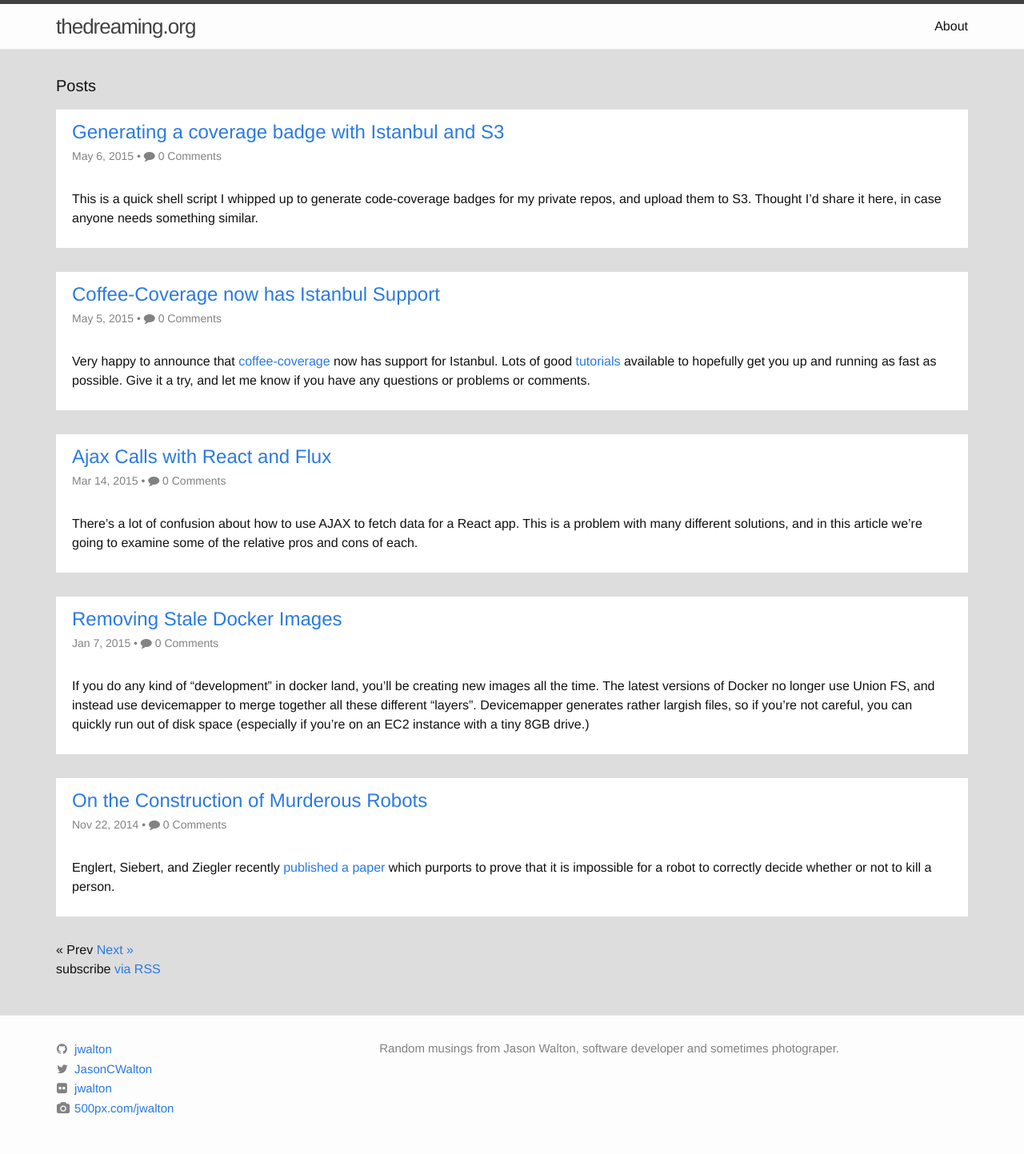
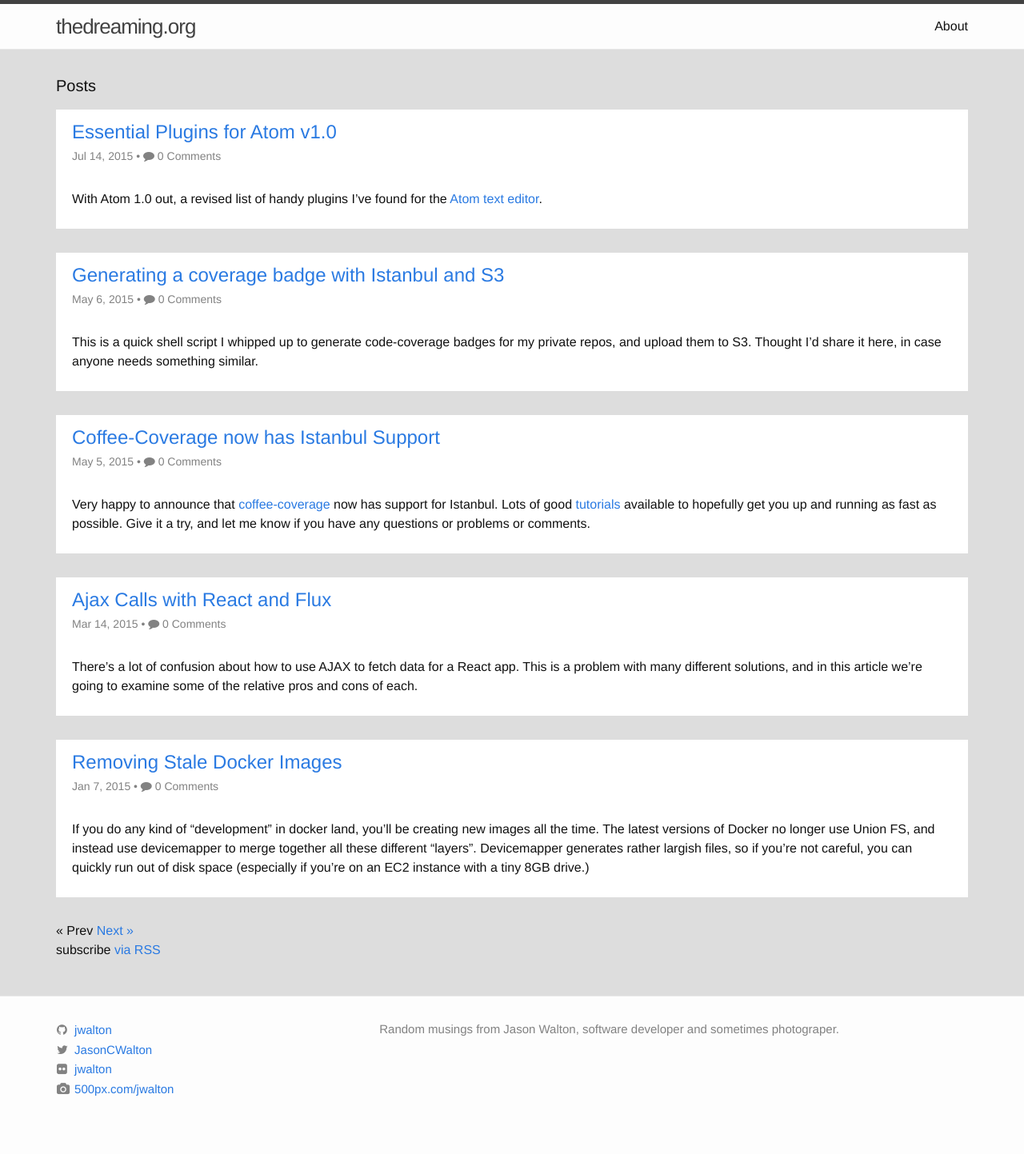
Before and after one commit to jwalton/thedreaming.org, a Jekyll site: the page built from index.html, in a window 1280 px wide. Shown: the whole page at 80% size. Built offline with Jekyll 4.4.1, drawn with Linux system fonts in a browser that asks for light colours; the list of posts is cut into pages by our own code; comment, search, counter and statistics services are not loaded; after the commit the page ends 1419 px from its top, so only the background shows below that.

Commit message:
Fix metadata.

```diff
--- a/_posts/2015-07-14-atom-plugins-2.md
+++ b/_posts/2015-07-14-atom-plugins-2.md
@@ -3,7 +3,7 @@ title: Essential Plugins for Atom v1.0
 tags:
 - text-editor
 - atom
-date: '2014-09-08 20:47:00'
+date: '2015-07-14 10:00:00'
 ---
 With Atom 1.0 out, a revised list of handy plugins I've found for the [Atom text editor](https://atom.io/).
 
```
